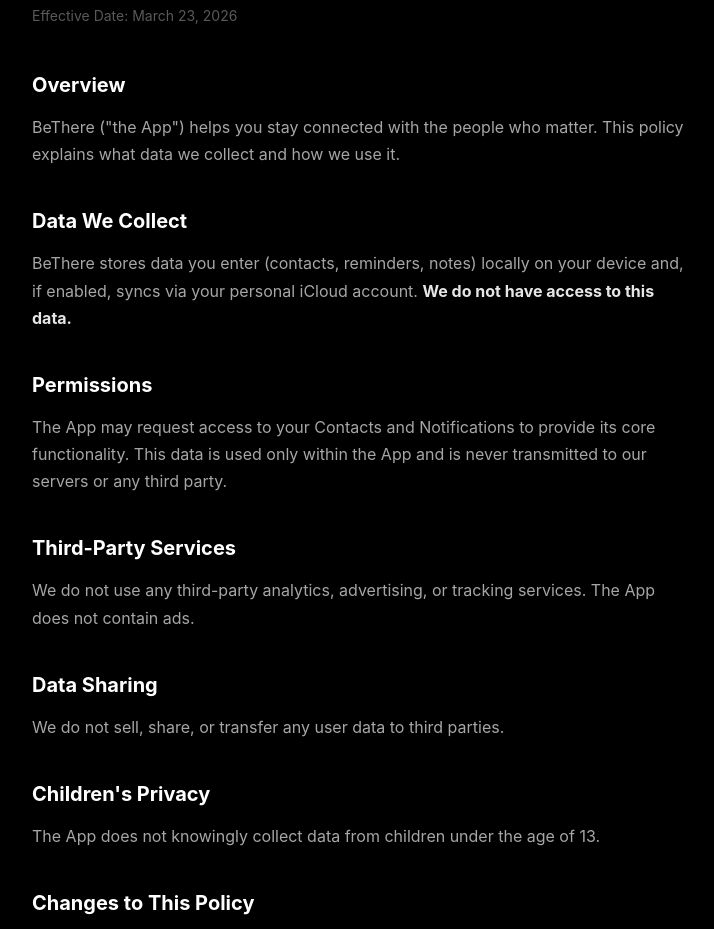
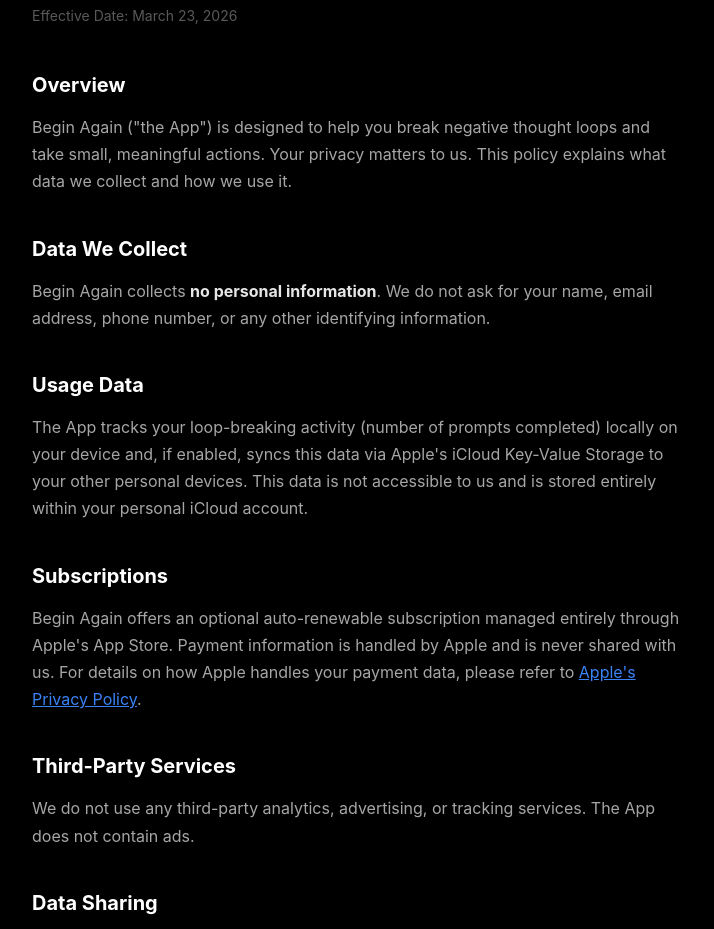
Before and after one commit to airemiclaw/remiclaw-site, a plain HTML site: page privacy.html in a window 1280 px wide. Shown: the part 188-1117 px from the top of the page, without its empty margins (282-996 px from the left). Drawn offline with Linux system fonts and the light colour scheme.

Commit message:
Update privacy.html

````diff
--- a/privacy.html
+++ b/privacy.html
@@ -3,7 +3,7 @@
 <head>
     <meta charset="UTF-8">
     <meta name="viewport" content="width=device-width, initial-scale=1.0">
-    <title>BeThere — Privacy Policy</title>
+    <title>Begin Again — Privacy Policy</title>
     <style>
         * { margin: 0; padding: 0; box-sizing: border-box; }
         body {
@@ -20,41 +20,37 @@
         .date { color: rgba(255,255,255,0.35); font-size: 14px; margin-bottom: 40px; }
         h2 { font-size: 20px; font-weight: 700; margin-top: 36px; margin-bottom: 12px; color: #fff; }
         p { margin: 12px 0; color: rgba(255,255,255,0.65); }
-        a { color: #8b5cf6; }
+        a { color: #3b82f6; }
         strong { color: rgba(255,255,255,0.9); }
     </style>
 </head>
 <body>
     <div class="container">
         <a href="../" class="back">← RemiCLAW</a>
-
-        <h1>BeThere — Privacy Policy</h1>
+        <h1>Begin Again — Privacy Policy</h1>
         <p class="date">Effective Date: March 23, 2026</p>
-
         <h2>Overview</h2>
-        <p>BeThere ("the App") helps you stay connected with the people who matter. This policy explains what data we collect and how we use it.</p>
-
+        <p>Begin Again ("the App") is designed to help you break negative thought loops and take small, meaningful actions. Your privacy matters to us. This policy explains what data we collect and how we use it.</p>
         <h2>Data We Collect</h2>
-        <p>BeThere stores data you enter (contacts, reminders, notes) locally on your device and, if enabled, syncs via your personal iCloud account. <strong>We do not have access to this data.</strong></p>
-
-        <h2>Permissions</h2>
-        <p>The App may request access to your Contacts and Notifications to provide its core functionality. This data is used only within the App and is never transmitted to our servers or any third party.</p>
-
+        <p>Begin Again collects <strong>no personal information</strong>. We do not ask for your name, email address, phone number, or any other identifying information.</p>
+        <h2>Usage Data</h2>
+        <p>The App tracks your loop-breaking activity (number of prompts completed) locally on your device and, if enabled, syncs this data via Apple's iCloud Key-Value Storage to your other personal devices. This data is not accessible to us and is stored entirely within your personal iCloud account.</p>
+        <h2>Subscriptions</h2>
+        <p>Begin Again offers an optional auto-renewable subscription managed entirely through Apple's App Store. Payment information is handled by Apple and is never shared with us. For details on how Apple handles your payment data, please refer to <a href="https://www.apple.com/privacy/">Apple's Privacy Policy</a>.</p>
         <h2>Third-Party Services</h2>
         <p>We do not use any third-party analytics, advertising, or tracking services. The App does not contain ads.</p>
-
         <h2>Data Sharing</h2>
-        <p>We do not sell, share, or transfer any user data to third parties.</p>
-
+        <p>We do not sell, share, or transfer any user data to third parties. There is no data to share because we do not collect any.</p>
         <h2>Children's Privacy</h2>
-        <p>The App does not knowingly collect data from children under the age of 13.</p>
-
+        <p>The App does not knowingly collect data from anyone, including children under the age of 13.</p>
         <h2>Changes to This Policy</h2>
         <p>If we update this privacy policy, the revised version will be posted at this URL with an updated effective date.</p>
-
         <h2>Contact</h2>
         <p>If you have questions about this privacy policy, please contact us at:<br>
         <strong>support@remiclaw.com</strong></p>
     </div>
 </body>
 </html>
+```
+
+Commit that, then let me know and I'll give you file 2.
````
